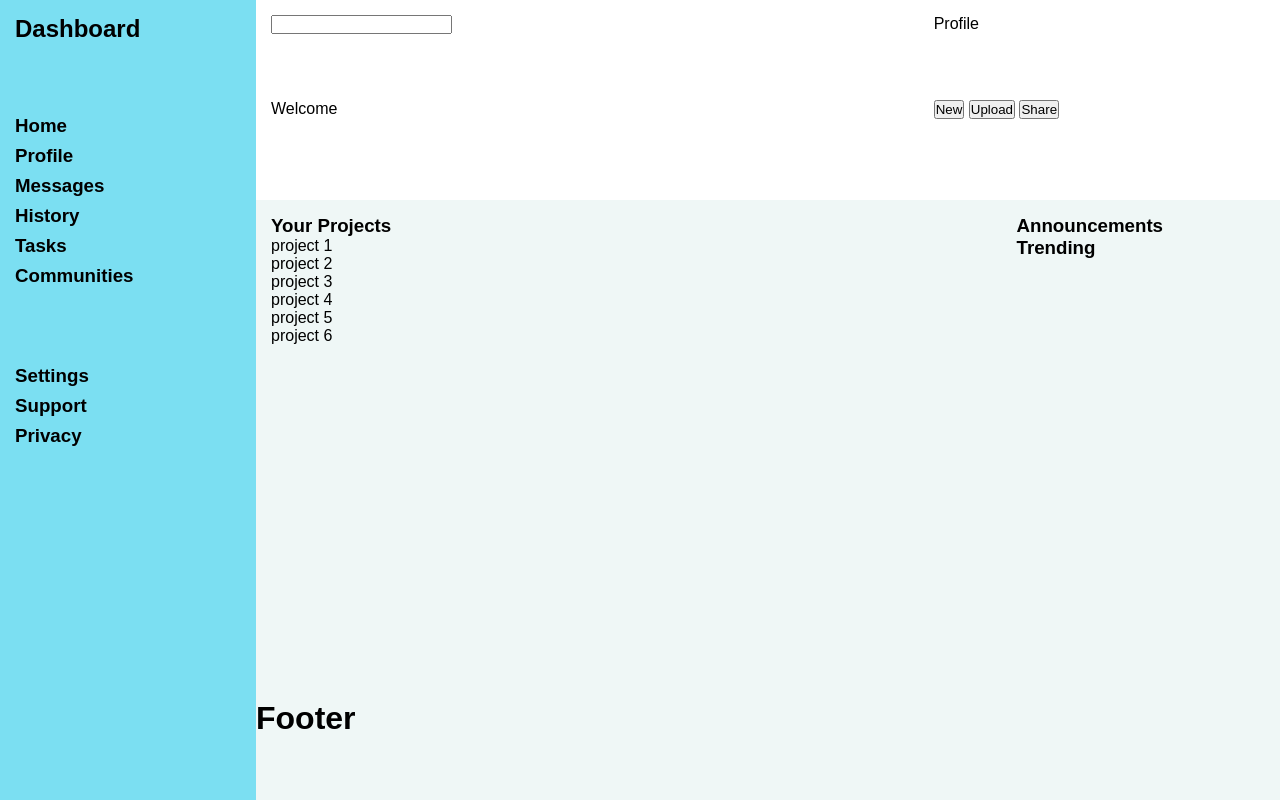
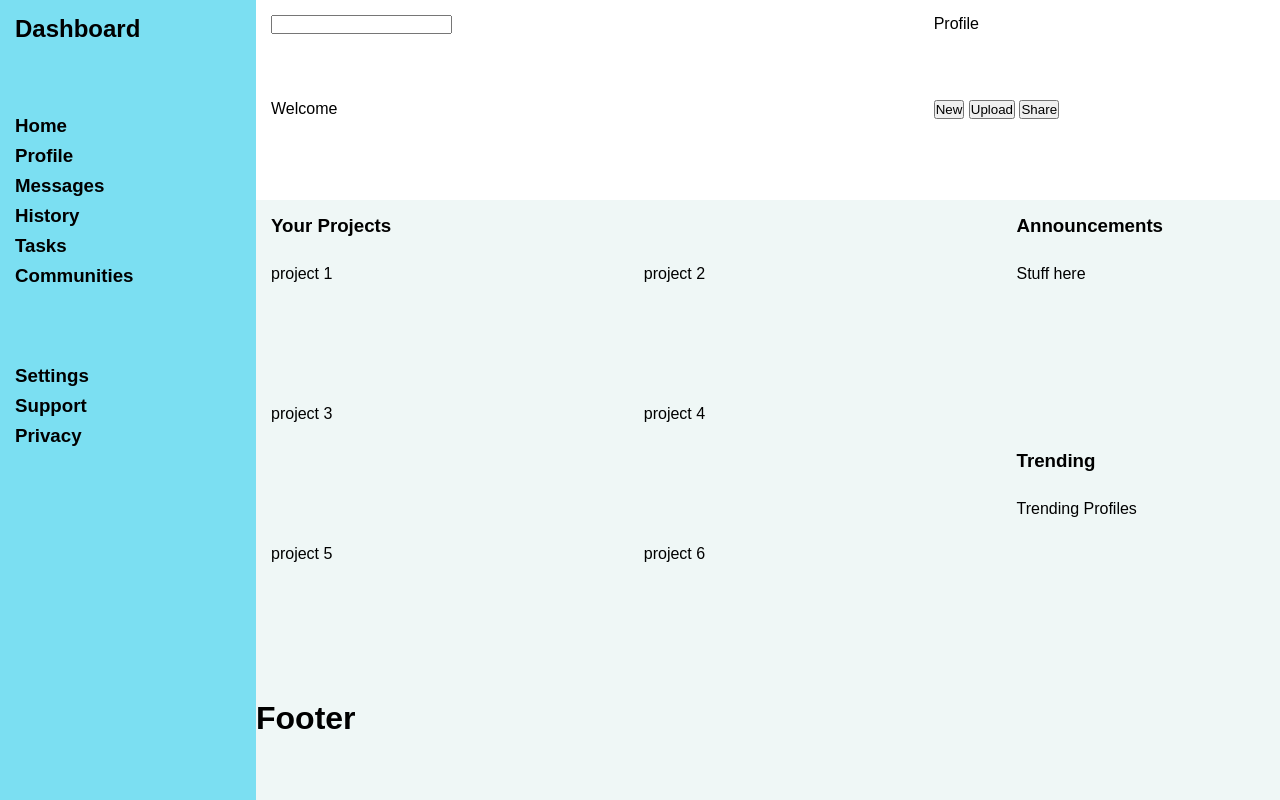
Before and after one commit to T-W-Smith/odin-admin_dashboard, a plain HTML site: page index.html in a window 1280 px wide. Drawn offline with Linux system fonts and the light colour scheme.

Commit message:
Add grid layout to main

```diff
--- a/index.html
+++ b/index.html
@@ -39,7 +39,7 @@
                 </div>
             </header>
             <main class="main">
-                <div class="projects">
+                <div id="projects">
                     <h3>Your Projects</h3>
                     <div>project 1</div>
                     <div>project 2</div>
@@ -48,11 +48,11 @@
                     <div>project 5</div>
                     <div>project 6</div>
                 </div>
-                <div class="social">
+                <div id="social">
                     <h3>Announcements</h3>
-                    <div></div>
+                    <div>Stuff here</div>
                     <h3>Trending</h3>
-                    <div></div>
+                    <div>Trending Profiles</div>
                 </div>
             </main>
             <footer class="footer">
--- a/style.css
+++ b/style.css
@@ -43,6 +43,20 @@
     padding: 15px;
 }
 
+.main #projects {
+    display: grid;
+    grid-template: 50px 1fr 1fr 1fr / 1fr 1fr
+}
+
+.main #projects h3 {
+    grid-column: 1 / 3;
+}
+
+.main #social {
+    display: grid;
+    grid-template-rows: 50px 1fr 50px 1fr;
+}
+
 .footer {
     grid-area: 3 / 2 / 4 / 3;
     background-color: #EFF7F6;
```
